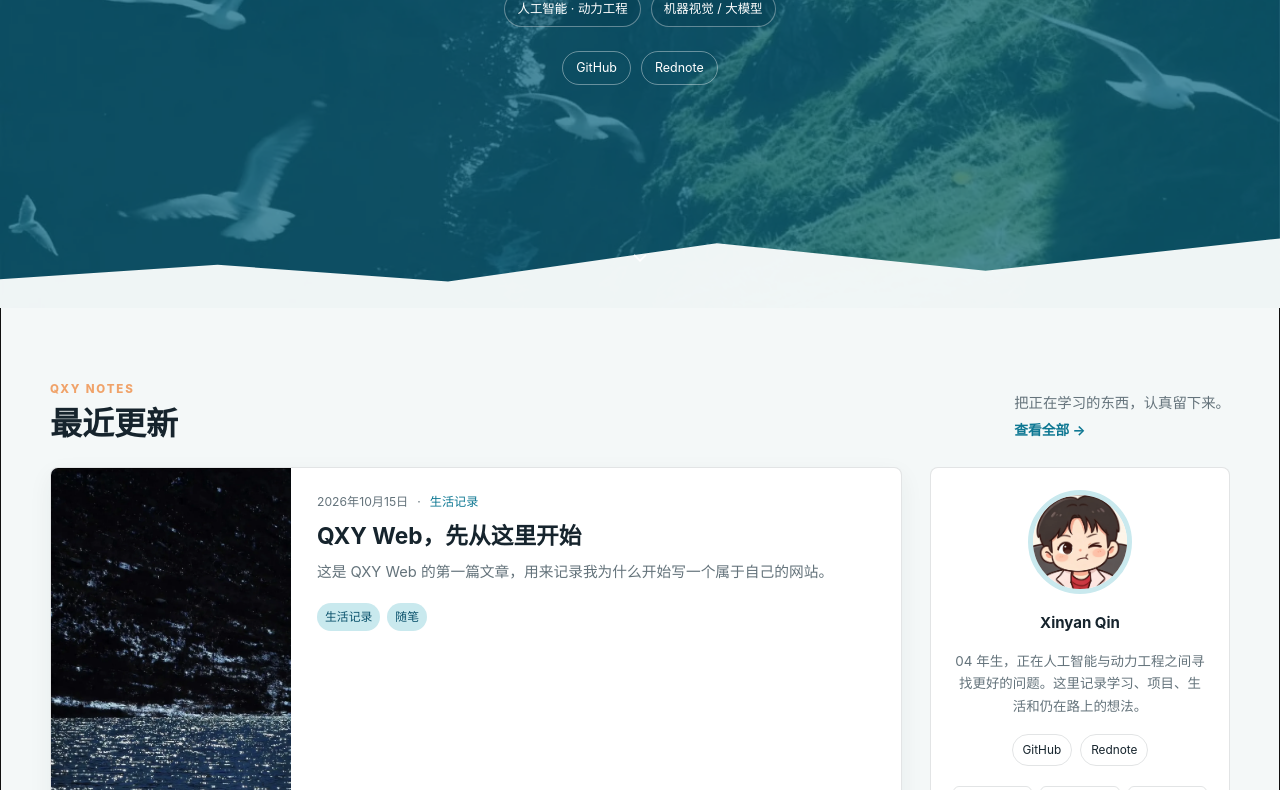
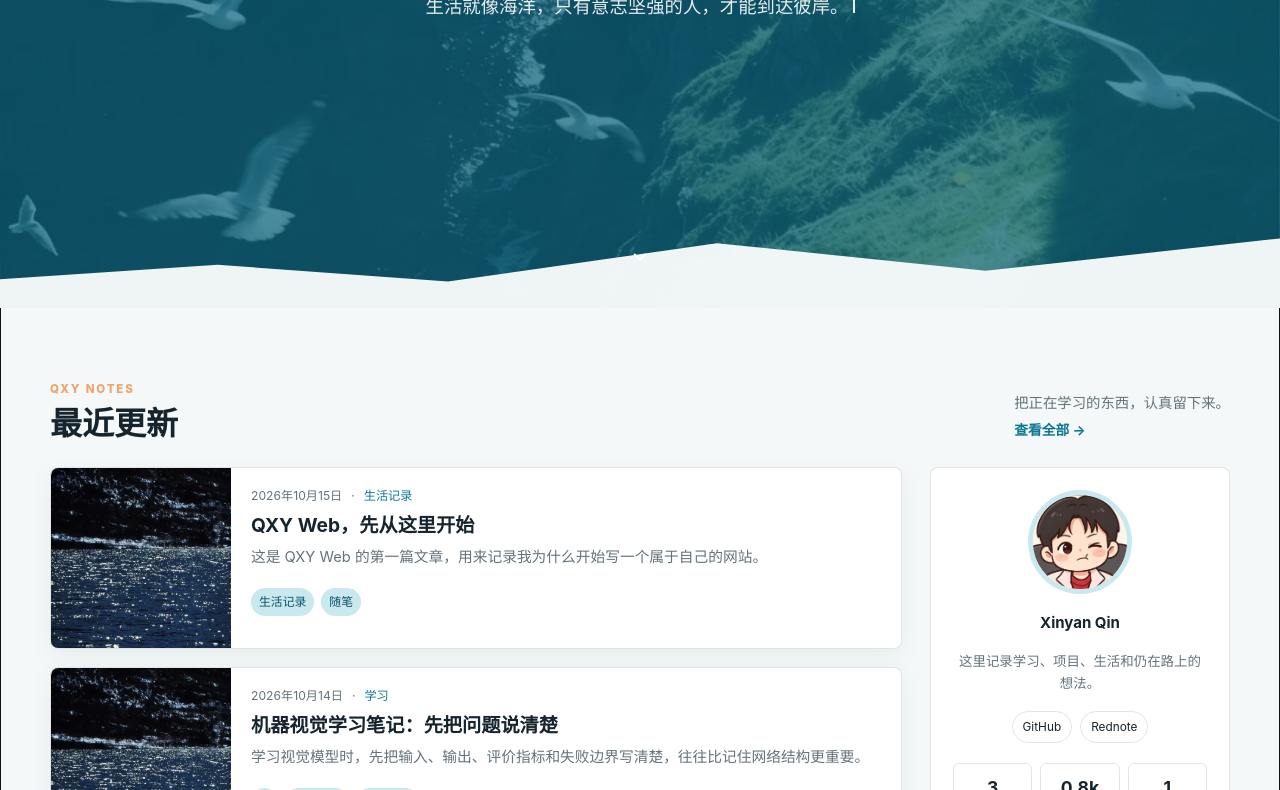
Before and after one commit to stephen0430/Personal-Website, a website: page index.html in a window 1280 px wide. Shown: the part 452-1242 px from the top of the page. Drawn offline with Linux system fonts and the light colour scheme.

Commit message:
Refine homepage layout and private admin access

```diff
--- a/app.js
+++ b/app.js
@@ -2,7 +2,8 @@ const state = {
   site: null,
   posts: [],
   lang: localStorage.getItem('qxy-lang') || 'zh',
-  theme: localStorage.getItem('qxy-theme') || 'light'
+  theme: localStorage.getItem('qxy-theme') || 'light',
+  typingTimer: null
 }
 
 const basePath = location.hostname.endsWith('.github.io')
@@ -19,7 +20,7 @@ const dictionary = {
     'nav.home': '首页', 'nav.archive': '归档', 'nav.categories': '分类', 'nav.tags': '标签', 'nav.about': '关于',
     'search.title': '搜索文章', 'search.placeholder': '输入标题、标签或关键词', 'home.latest': '最近更新',
     'home.latestDesc': '把正在学习的东西，认真留下来。', 'home.all': '查看全部', 'home.archive': '时间轴',
-    'home.profile': '关于我', 'home.categories': '分类', 'home.tags': '常用标签', 'home.stats': '网站信息',
+    'home.profile': '关于我', 'home.categories': '分类', 'home.tags': '常用标签', 'home.archivePanel': '归档', 'home.stats': '网站信息',
     'home.posts': '文章', 'home.words': '总字数', 'home.views': '访问量', 'home.rss': 'RSS', 'home.sitemap': '站点地图', 'home.admin': '管理台', 'home.subscribe': '订阅', 'home.view': '查看', 'home.manage': '管理', 'article.back': '返回首页',
     'article.comments': '评论', 'article.commentsHint': '评论区已预留，配置 Giscus 后即可启用。',
     'article.toc': '目录', 'article.copy': '复制', 'article.copied': '已复制', 'about.title': '关于 QXY Web',
@@ -30,7 +31,7 @@ const dictionary = {
     'nav.home': 'Home', 'nav.archive': 'Archive', 'nav.categories': 'Categories', 'nav.tags': 'Tags', 'nav.about': 'About',
     'search.title': 'Search posts', 'search.placeholder': 'Search title, tag or keyword', 'home.latest': 'Latest notes',
     'home.latestDesc': 'Keeping the things I am learning, one note at a time.', 'home.all': 'View all', 'home.archive': 'Timeline',
-    'home.profile': 'About me', 'home.categories': 'Categories', 'home.tags': 'Common tags', 'home.stats': 'Site info',
+    'home.profile': 'About me', 'home.categories': 'Categories', 'home.tags': 'Common tags', 'home.archivePanel': 'Archive', 'home.stats': 'Site info',
     'home.posts': 'Posts', 'home.words': 'Words', 'home.views': 'Visits', 'home.rss': 'RSS', 'home.sitemap': 'Sitemap', 'home.admin': 'Admin', 'home.subscribe': 'Subscribe', 'home.view': 'View', 'home.manage': 'Manage', 'article.back': 'Back home',
     'article.comments': 'Comments', 'article.commentsHint': 'The comment area is ready for Giscus configuration.',
     'article.toc': 'On this page', 'article.copy': 'Copy', 'article.copied': 'Copied', 'about.title': 'About QXY Web',
@@ -160,12 +161,7 @@ const renderHero = () => `
   <section class="hero" id="home-hero" style="--hero-image: url('${assetUrl(state.site.hero)}')">
     <div class="hero-content">
       <h1>${escapeHtml(state.site.name)}</h1>
-      <p class="hero-subtitle">${escapeHtml(state.lang === 'zh' ? state.site.subtitle : state.site.englishSubtitle)}</p>
-      <div class="hero-meta">
-        <span>${escapeHtml(localizedSite('profession'))}</span>
-        <span>${escapeHtml(localizedSite('research'))}</span>
-      </div>
-      <div class="hero-socials">${state.site.links.map(link => `<a href="${safeUrl(link.url)}" target="_blank" rel="noreferrer">${escapeHtml(link.label)}</a>`).join('')}</div>
+      <p class="hero-subtitle"><span id="heroTyped"></span><span class="type-cursor" aria-hidden="true"></span></p>
     </div>
     <a class="hero-scroll" href="#latest" aria-label="Scroll down">⌄</a>
   </section>`
@@ -184,10 +180,22 @@ const renderProfile = () => {
 const renderSidebar = () => {
   const categories = countBy('category')
   const tags = countBy('tags')
+  const archives = sortedPosts().reduce((map, post) => {
+    const key = post.date.slice(0, 7)
+    map[key] = (map[key] || 0) + 1
+    return map
+  }, {})
+  const archiveLabel = key => {
+    const [year, month] = key.split('-')
+    return state.lang === 'en'
+      ? new Intl.DateTimeFormat('en-US', { year: 'numeric', month: 'long' }).format(new Date(`${key}-01T00:00:00`))
+      : `${year}年${Number(month)}月`
+  }
   return `<aside class="sidebar">${renderProfile()}
     <div class="side-card"><h3>${t('home.categories')}</h3><ul class="side-list">${Object.entries(categories).map(([name, count]) => `<li><a href="#category/${encodeURIComponent(name)}">${escapeHtml(name)}<small>${count}</small></a></li>`).join('')}</ul></div>
     <div class="side-card"><h3>${t('home.tags')}</h3><div class="side-tag-cloud">${Object.entries(tags).sort((a,b) => b[1]-a[1]).slice(0, 12).map(([name, count]) => `<a class="tag-chip" href="#tag/${encodeURIComponent(name)}">${escapeHtml(name)} ${count}</a>`).join('')}</div></div>
-    <div class="side-card"><h3>${t('home.stats')}</h3><ul class="side-list"><li><span>RSS</span><a href="rss.xml">${t('home.subscribe')}</a></li><li><span>Sitemap</span><a href="sitemap.xml">${t('home.view')}</a></li><li><span>Admin</span><a href="admin.html">${t('home.manage')}</a></li></ul></div>
+    <div class="side-card"><h3>${t('home.archivePanel')}</h3><ul class="side-list archive-side-list">${Object.entries(archives).map(([key, count]) => `<li><a href="#archive">${escapeHtml(archiveLabel(key))}<small>${count}</small></a></li>`).join('')}</ul></div>
+    <div class="side-card"><h3>${t('home.stats')}</h3><ul class="side-list"><li><span>RSS</span><a href="rss.xml">${t('home.subscribe')}</a></li><li><span>Sitemap</span><a href="sitemap.xml">${t('home.view')}</a></li></ul></div>
   </aside>`
 }
 
@@ -237,6 +245,20 @@ const renderFiltered = (type, value) => {
   return `${renderPageBanner(label, value)}<section class="page-section"><div class="home-layout"><div class="post-grid">${posts.length ? posts.map(renderPostCard).join('') : `<div class="content-panel cloud-panel">${t('empty')}</div>`}</div>${renderSidebar()}</div></section>`
 }
 
+const startHeroTyping = () => {
+  clearInterval(state.typingTimer)
+  const target = document.querySelector('#heroTyped')
+  if (!target) return
+  const phrase = state.lang === 'zh' ? state.site.subtitle : state.site.englishSubtitle
+  let index = 0
+  target.textContent = ''
+  state.typingTimer = setInterval(() => {
+    target.textContent = phrase.slice(0, index)
+    index += 1
+    if (index > phrase.length) clearInterval(state.typingTimer)
+  }, 82)
+}
+
 const route = () => {
   const queryPost = new URLSearchParams(location.search).get('post')
   if (queryPost) {
@@ -260,6 +282,7 @@ const render = () => {
   app.innerHTML = route()
   renderHeaderText()
   updateFooterRuntime()
+  startHeroTyping()
   app.focus({ preventScroll: true })
   bindArticleActions()
 }
--- a/content/site.json
+++ b/content/site.json
@@ -11,8 +11,8 @@
   "englishProfession": "Artificial Intelligence · Power Engineering",
   "research": "机器视觉 / 大模型",
   "englishResearch": "Computer Vision / Large Models",
-  "bio": "04 年生，正在人工智能与动力工程之间寻找更好的问题。这里记录学习、项目、生活和仍在路上的想法。",
-  "englishBio": "Born in 2004, exploring better questions between artificial intelligence and power engineering. This is where I keep notes on learning, projects and life.",
+  "bio": "这里记录学习、项目、生活和仍在路上的想法。",
+  "englishBio": "A place for notes on learning, projects, life and the road ahead.",
   "links": [
     {
       "label": "GitHub",
--- a/index.html
+++ b/index.html
@@ -44,7 +44,6 @@
           <div class="footer-links">
             <a href="rss.xml">RSS</a>
             <a href="sitemap.xml">Sitemap</a>
-            <a href="admin.html">Admin</a>
           </div>
         </div>
       </footer>
--- a/styles.css
+++ b/styles.css
@@ -157,7 +157,9 @@ img { display: block; max-width: 100%; }
   text-transform: uppercase;
 }
 .hero h1 { margin: 18px 0 12px; font-size: 4.8rem; line-height: 1.05; letter-spacing: 0; }
-.hero-subtitle { max-width: 680px; margin: 0 auto; font-size: 1.15rem; opacity: 0.9; }
+.hero-subtitle { display: flex; justify-content: center; align-items: baseline; min-height: 1.9em; max-width: 680px; margin: 0 auto; font-size: 1.15rem; opacity: 0.9; }
+.type-cursor { display: inline-block; width: 2px; height: 1.05em; margin-left: 4px; background: currentColor; vertical-align: -0.12em; animation: cursorBlink 900ms steps(1) infinite; }
+@keyframes cursorBlink { 0%, 48% { opacity: 1; } 49%, 100% { opacity: 0; } }
 .hero-meta { display: flex; justify-content: center; gap: 10px; margin-top: 28px; flex-wrap: wrap; }
 .hero-meta a, .hero-meta span { padding: 6px 12px; border: 1px solid rgba(255,255,255,0.36); border-radius: 999px; font-size: 0.78rem; background: rgba(4, 48, 65, 0.22); }
 .hero-socials { display: flex; justify-content: center; gap: 10px; margin-top: 24px; }
@@ -175,8 +177,8 @@ img { display: block; max-width: 100%; }
 .post-grid { display: grid; gap: 18px; }
 .post-card {
   display: grid;
-  grid-template-columns: 240px minmax(0, 1fr);
-  min-height: 210px;
+  grid-template-columns: 180px minmax(0, 1fr);
+  min-height: 180px;
   overflow: hidden;
   border: 1px solid var(--line);
   border-radius: var(--radius);
@@ -185,10 +187,10 @@ img { display: block; max-width: 100%; }
   transition: transform 180ms ease, box-shadow 180ms ease;
 }
 .post-card:hover { transform: translateY(-3px); box-shadow: var(--shadow); }
-.post-cover { min-height: 100%; background: var(--surface-soft); }
-.post-cover img { width: 100%; height: 100%; min-height: 210px; object-fit: cover; }
-.post-info { padding: 24px 26px 22px; }
-.post-info h3 { margin: 8px 0 10px; font-size: 1.42rem; line-height: 1.28; }
+.post-cover { height: 180px; background: var(--surface-soft); }
+.post-cover img { width: 100%; height: 180px; min-height: 0; object-fit: cover; }
+.post-info { padding: 18px 20px 16px; }
+.post-info h3 { margin: 6px 0 8px; font-size: 1.2rem; line-height: 1.28; }
 .post-info p { margin: 0; color: var(--muted); font-size: 0.92rem; }
 .post-meta { display: flex; gap: 9px; flex-wrap: wrap; color: var(--muted); font-size: 0.76rem; }
 .post-meta a { color: var(--accent); }
@@ -212,6 +214,7 @@ img { display: block; max-width: 100%; }
 .side-list a { display: flex; justify-content: space-between; gap: 12px; font-size: 0.82rem; }
 .side-list small { color: var(--muted); }
 .side-tag-cloud { display: flex; gap: 7px; flex-wrap: wrap; }
+.archive-side-list { max-height: 250px; overflow: auto; padding-right: 4px; }
 
 .page-banner { padding: 146px 0 58px; color: #fff; background-color: #146a82; background-image: var(--hero-image); background-position: center 38%; background-size: cover; position: relative; }
 .page-banner::before { position: absolute; inset: 0; content: ""; background: rgba(13, 102, 128, 0.76); }
@@ -370,7 +373,8 @@ code { padding: 2px 5px; border-radius: 4px; color: var(--accent-strong); backgr
   .section-heading h2 { font-size: 1.65rem; }
   .section-heading p { margin-top: 8px; }
   .post-card { grid-template-columns: 1fr; }
-  .post-cover img { height: 210px; min-height: 0; }
+  .post-cover { height: 130px; }
+  .post-cover img { height: 130px; min-height: 0; }
   .post-info { padding: 20px; }
   .post-info h3 { font-size: 1.24rem; }
   .sidebar, .article-aside, .tax-grid, .friends-grid { grid-template-columns: 1fr; }
```
Also changed, not shown: admin.html (+1 -0 lines), sitemap.xml (+4 -4 lines).
